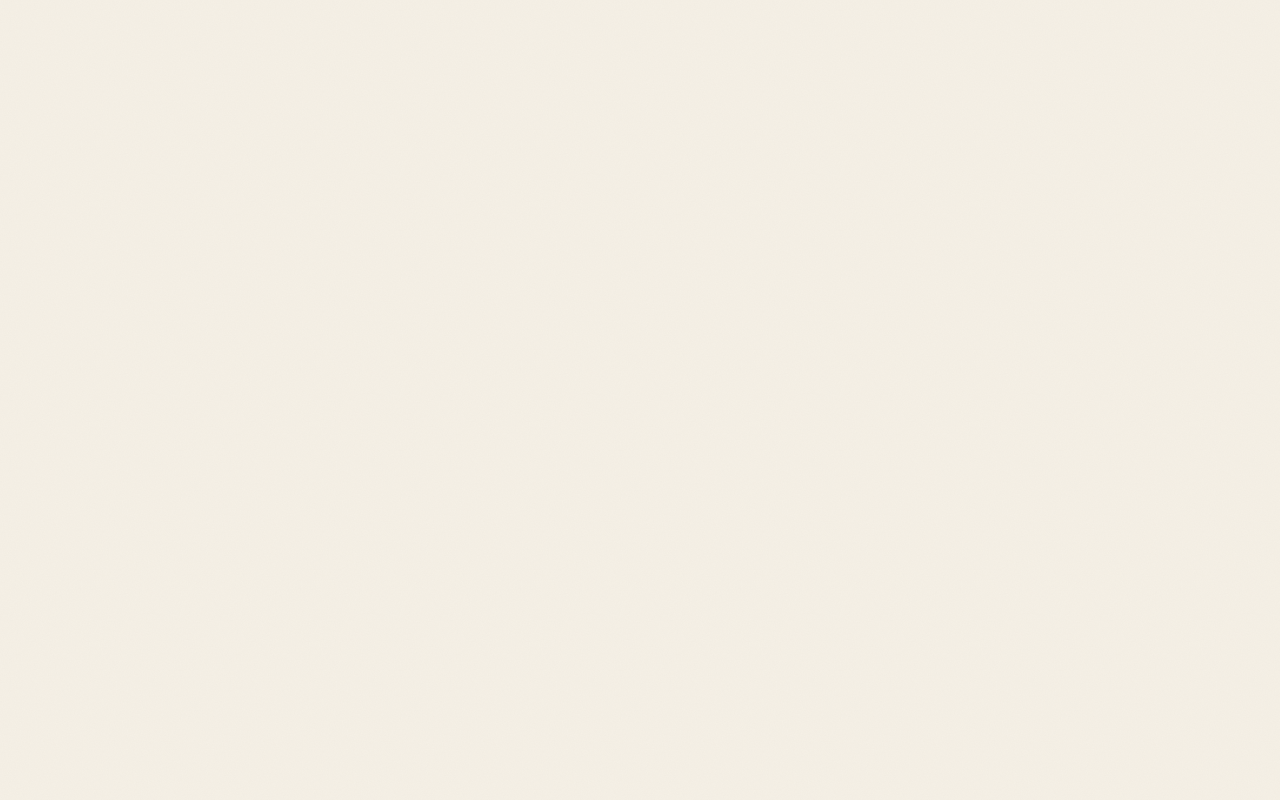
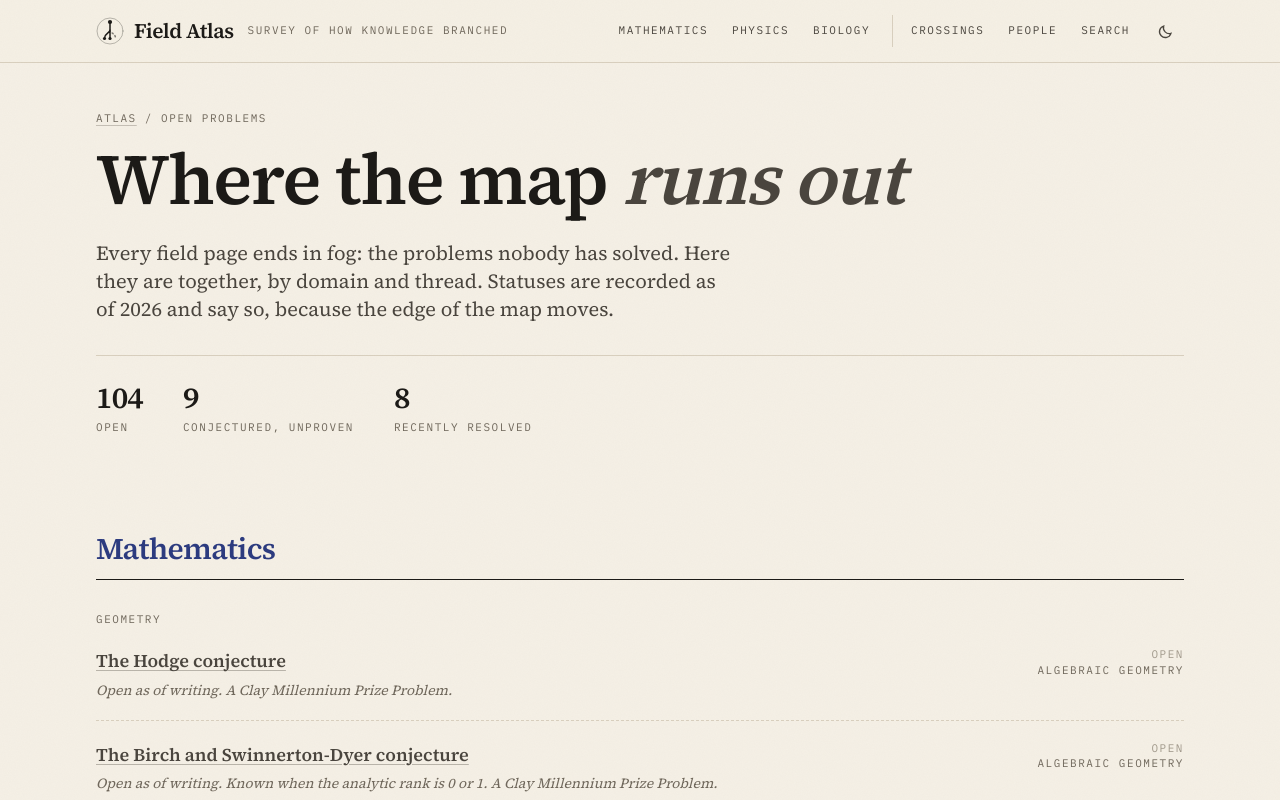
Before and after one commit to andifathulms/field-atlas, a Next.js app: page /open-problems in a window 1280 px wide. Before the commit this address had no page. Shown: the top 800 px of the page. Built offline with nearby package versions, Linux system fonts and the light colour scheme.

Commit message:
Add an open problems page gathering the fog in one place
Every open, conjectured or recently resolved problem, grouped by domain
and thread, with its dated status note and a link to its full entry.

Co-Authored-By: Claude Opus 5.5 (1M context) <noreply@anthropic.com>

```diff
--- /dev/null
+++ b/src/app/open-problems/page.tsx
@@ -0,0 +1,88 @@
+import type { Metadata } from "next";
+import Link from "next/link";
+import { Markdown } from "@/components/Markdown";
+import { getFields } from "@/lib/content";
+import { DOMAINS, shortThreadTitle } from "@/lib/domains";
+import { fieldPath } from "@/lib/paths";
+import { OPEN_PROBLEM_STATUS_LABEL, type OpenProblemStatus } from "@/lib/types";
+
+export const metadata: Metadata = {
+  title: "Open problems",
+  description: "Every unresolved or recently resolved problem at the edge of the atlas, in one place.",
+};
+
+const STATUS_ORDER: OpenProblemStatus[] = ["open", "conjectured", "recently_resolved"];
+
+export default function OpenProblemsPage() {
+  const all = getFields().flatMap((f) => f.open_problems.map((p) => ({ problem: p, field: f })));
+  const counts = STATUS_ORDER.map((s) => [s, all.filter((x) => x.problem.status === s).length] as const);
+
+  return (
+    <main className="mx-auto max-w-6xl px-4 sm:px-8">
+      <header className="settle pb-12 pt-12">
+        <p className="stamp text-ink-faint">
+          <Link href="/" className="ink-link">
+            Atlas
+          </Link>{" "}
+          / Open problems
+        </p>
+        <h1 className="mt-4 text-5xl font-semibold tracking-[-0.02em] sm:text-7xl">
+          Where the map <span className="italic text-ink-soft">runs out</span>
+        </h1>
+        <p className="mt-6 max-w-prose text-lg leading-relaxed text-ink-soft sm:text-xl">
+          Every field page ends in fog: the problems nobody has solved. Here they are together, by domain
+          and thread. Statuses are recorded as of 2026 and say so, because the edge of the map moves.
+        </p>
+        <dl className="mt-8 flex flex-wrap gap-x-10 gap-y-4 border-t border-rule pt-6">
+          {counts.map(([s, n]) => (
+            <div key={s} className="flex flex-col-reverse">
+              <dt className="stamp mt-1 text-ink-faint">{OPEN_PROBLEM_STATUS_LABEL[s]}</dt>
+              <dd className="text-3xl font-semibold tracking-tight">{n}</dd>
+            </div>
+          ))}
+        </dl>
+      </header>
+
+      {DOMAINS.map((d) => (
+        <section key={d.id} data-domain={d.id} aria-labelledby={`op-${d.id}`} className="mt-12">
+          <h2 id={`op-${d.id}`} className="border-b border-ink pb-3 text-3xl font-semibold tracking-tight text-accent">
+            {d.name}
+          </h2>
+          {d.threads.map((t) => {
+            const items = all.filter((x) => x.field.domain === d.id && x.field.thread === t.id);
+            if (!items.length) return null;
+            return (
+              <div key={t.id} className="mt-8">
+                <h3 className="stamp text-ink-faint">{shortThreadTitle(t.title)}</h3>
+                <ul>
+                  {items.map(({ problem, field }) => (
+                    <li
+                      key={problem.id}
+                      className="grid gap-x-8 gap-y-1 border-b border-dashed border-rule py-5 sm:grid-cols-[minmax(0,1fr)_14rem]"
+                    >
+                      <div>
+                        <Link
+                          href={`${fieldPath(field.domain, field.id)}#op-${problem.id}`}
+                          className={`ink-link text-lg font-semibold ${problem.status === "recently_resolved" ? "" : "text-ink-soft"}`}
+                        >
+                          <Markdown inline>{problem.name}</Markdown>
+                        </Link>
+                        {problem.status_note && <p className="mt-1 text-sm italic text-ink-faint">{problem.status_note}</p>}
+                      </div>
+                      <p className="stamp sm:text-right">
+                        <span className={problem.status === "recently_resolved" ? "text-accent" : "text-fog"}>
+                          {OPEN_PROBLEM_STATUS_LABEL[problem.status]}
+                        </span>
+                        <span className="block text-ink-faint">{field.name}</span>
+                      </p>
+                    </li>
+                  ))}
+                </ul>
+              </div>
+            );
+          })}
+        </section>
+      ))}
+    </main>
+  );
+}
```
